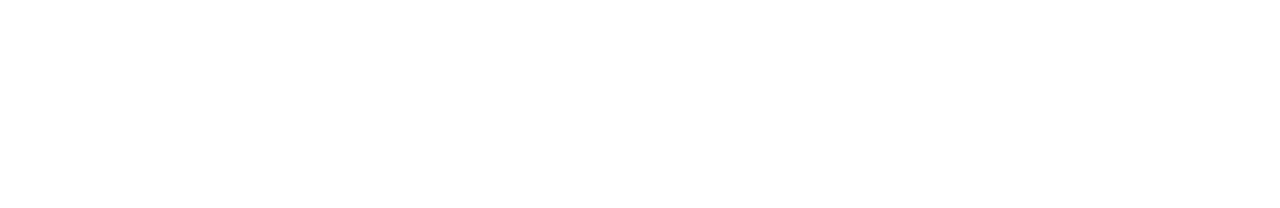
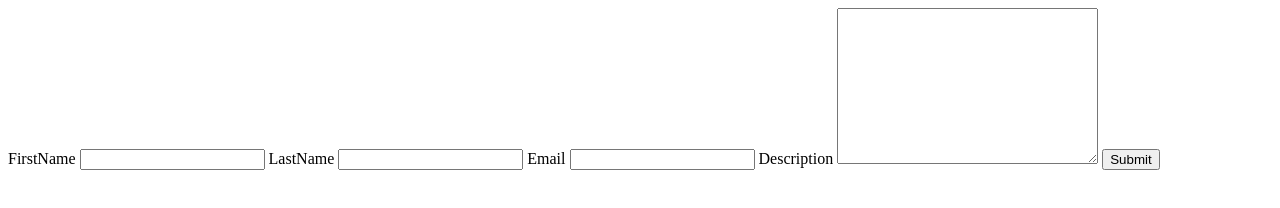
Before and after one commit to Ezra-Kipchumba/Forms-Submit, a plain HTML site: page index.html in a window 1280 px wide. Drawn offline with Linux system fonts and the light colour scheme.

Commit message:
html content

```diff
--- a/index.html
+++ b/index.html
@@ -8,5 +8,18 @@
 </head>
 <body>
 
+    <form action="#">
+        <label for="name">FirstName</label>
+        <input type="text">
+        <label for="name">LastName</label>
+        <input type="text">
+        <label for="name">Email</label>
+        <input type="text">
+        <label for="name">Description</label>
+        <textarea name="descr" id="tex-input" cols="30" rows="10"></textarea>
+        <input type="submit">
+
+    </form>
+
 </body>
 </html>
```
